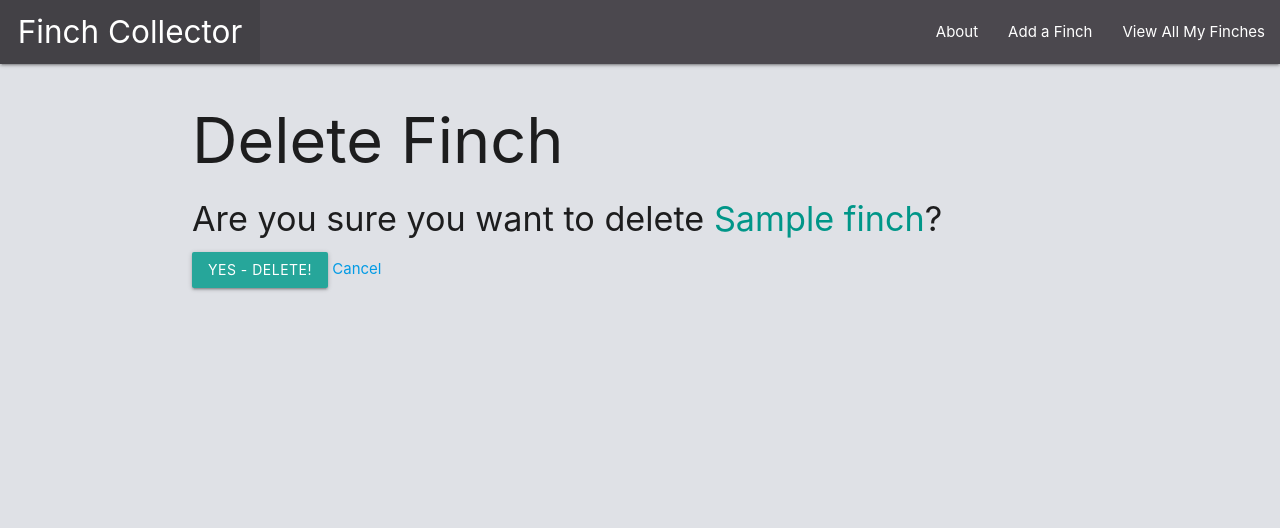
After one commit to PeterSYoo/finch_collector, a Django app: page /finches/1/delete/ in a window 1280 px wide. The commit adds this page. Shown: the top 528 px of the page. Run offline with Django 4.2, Linux system fonts and the light colour scheme; tables that the repository leaves empty hold one stand-in row (values such as "Sample post").

Commit message:
wip: adds edit and delete functionality

```diff
--- /dev/null
+++ b/main_app/templates/main_app/finch_confirm_delete.html
@@ -0,0 +1,15 @@
+{% extends 'base.html' %}
+{% block content %}
+<h1>Delete Finch</h1>
+
+<h4>
+  Are you sure you want to delete
+  <span class="teal-text">{{ object.name }}</span>?
+</h4>
+
+<form action="" method="POST">
+  {% csrf_token %}
+  <input type="submit" value="Yes - Delete!" class="btn" />
+  <a href="{% url 'detail' finch.id %}">Cancel</a>
+</form>
+{% endblock %}
--- a/main_app/templates/main_app/finch_form.html
+++ b/main_app/templates/main_app/finch_form.html
@@ -1,5 +1,11 @@
 {% extends 'base.html' %}
 {% block content %}
+
+{% if object %}
+<h1>Edit <span class="teal-text">{{object.name}}</span></h1>
+{% else %}
+<h1>Add Finch</h1>
+{% endif %}
 <!-- Leaving the action empty makes the form post to the same url used to display it -->
 <form action="" method="post">
   <!-- Django requires the following for security purposes -->
```
